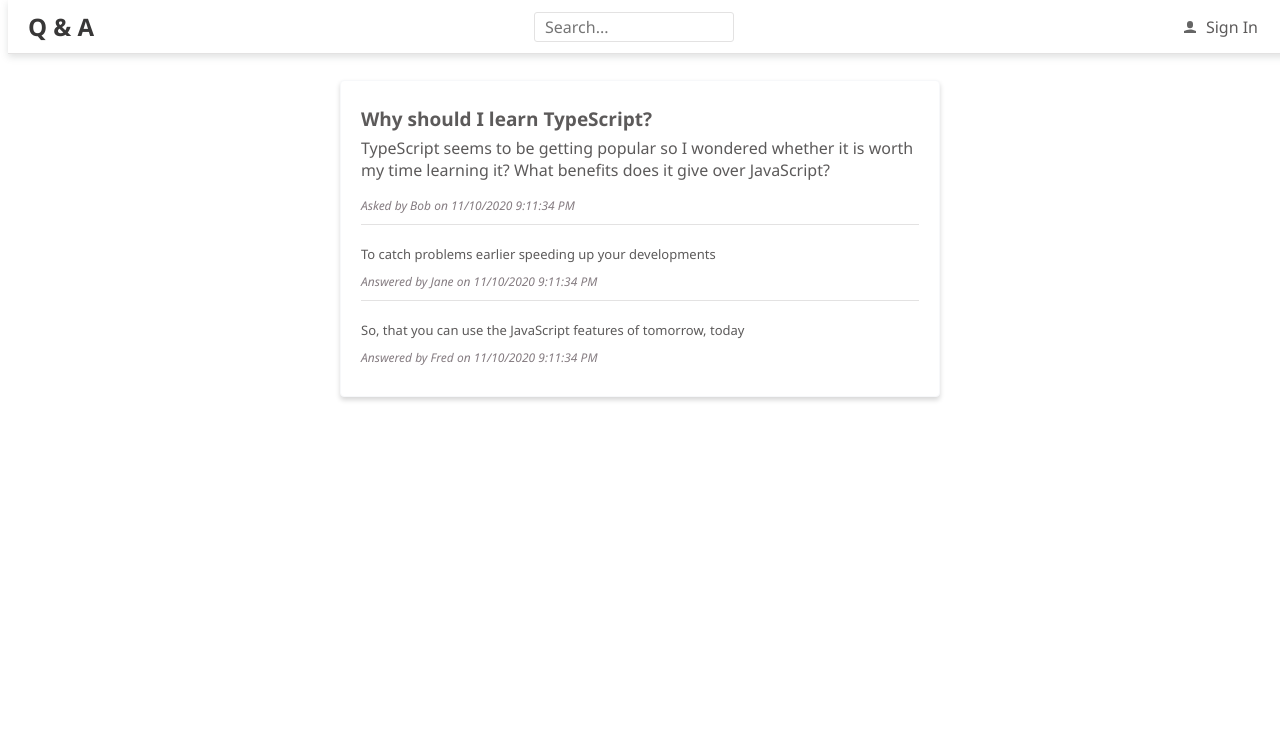
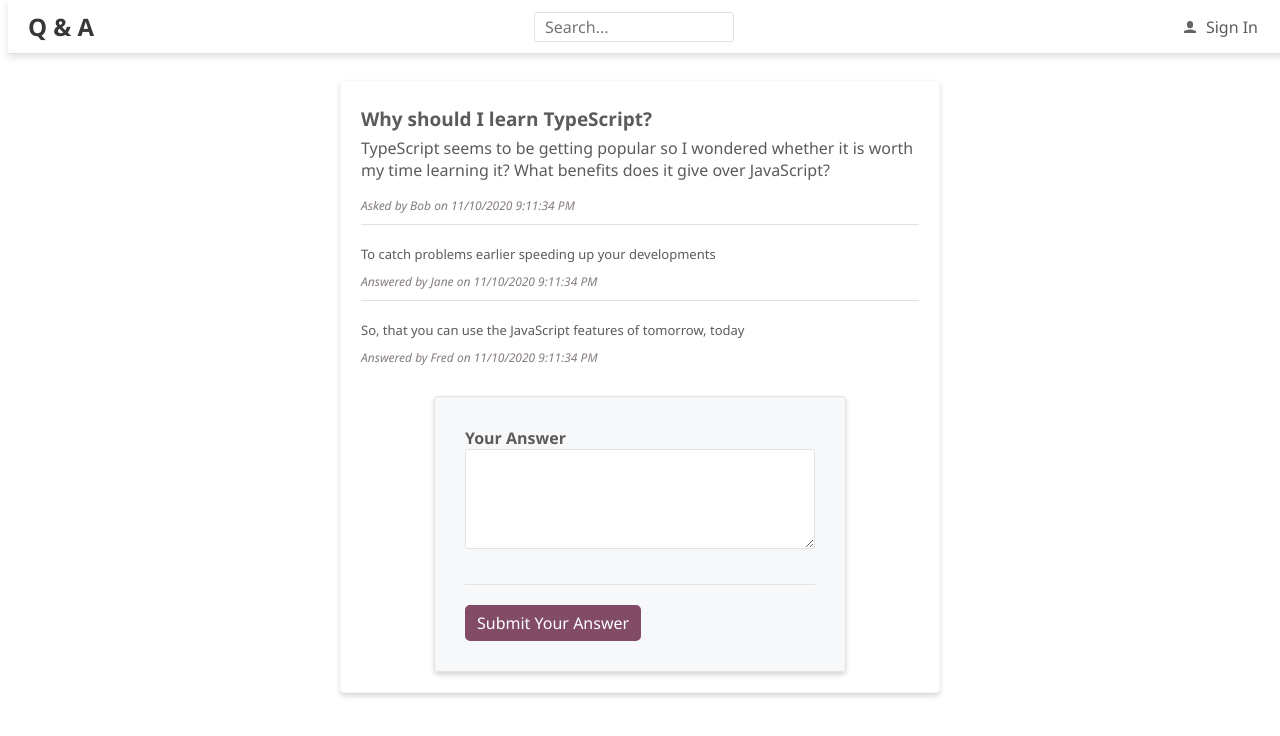
Before and after one commit to Delbert93/firstreactapp, a React (Create React App) app: page /questions/1 in a window 1280 px wide. Shown: the top 736 px of the page. Built offline with nearby package versions, Linux system fonts and the light colour scheme.

Commit message:
Got answer form on question page.

```diff
--- a/src/QuestionPage.tsx
+++ b/src/QuestionPage.tsx
@@ -3,9 +3,12 @@ import { Page } from './Page';
 import { RouteComponentProps } from 'react-router-dom';
 import { QuestionData, getQuestion } from './QuestionData';
 import { AnswerList } from './AnswerList';
+import { Form } from './Form';
+import { Field } from './Field';
 /** @jsxImportSource @emotion/core */
 import { css, jsx } from '@emotion/core';
 import { gray3, gray6 } from './Styles';
+
 
 interface RouteParams {
     questionId: string;
@@ -70,6 +73,15 @@ export const QuestionPage: FC <RouteComponentProps<RouteParams>> = (
             ${question.created.toLocaleTimeString()}`}
               </div>
               <AnswerList data={question.answers} />
+              <div
+                css={css`
+                  margin-top: 20px;
+                `}
+              >
+                <Form submitCaption="Submit Your Answer">
+                  <Field name="content" label="Your Answer" type="TextArea" />
+                </Form>
+              </div>
             </Fragment>
           )}
         </div>
```
